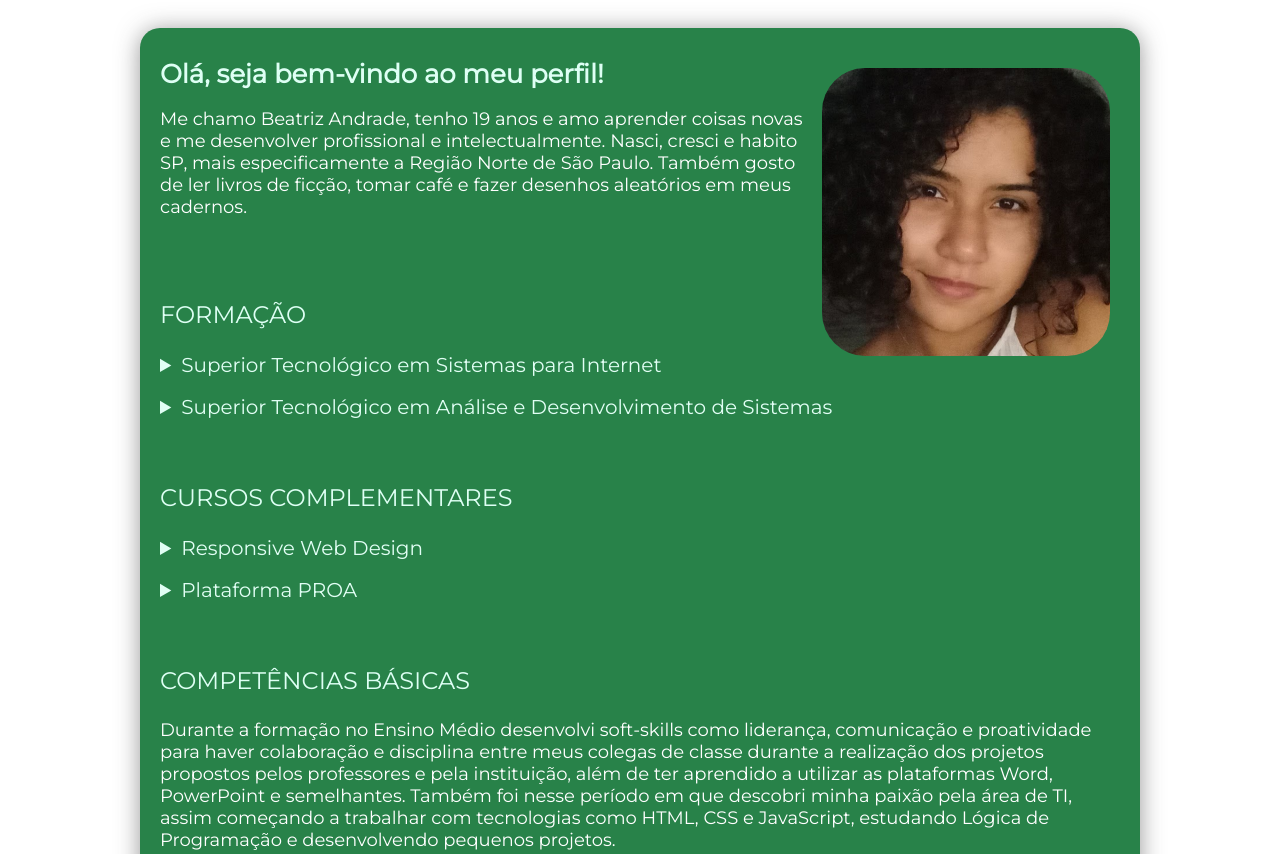
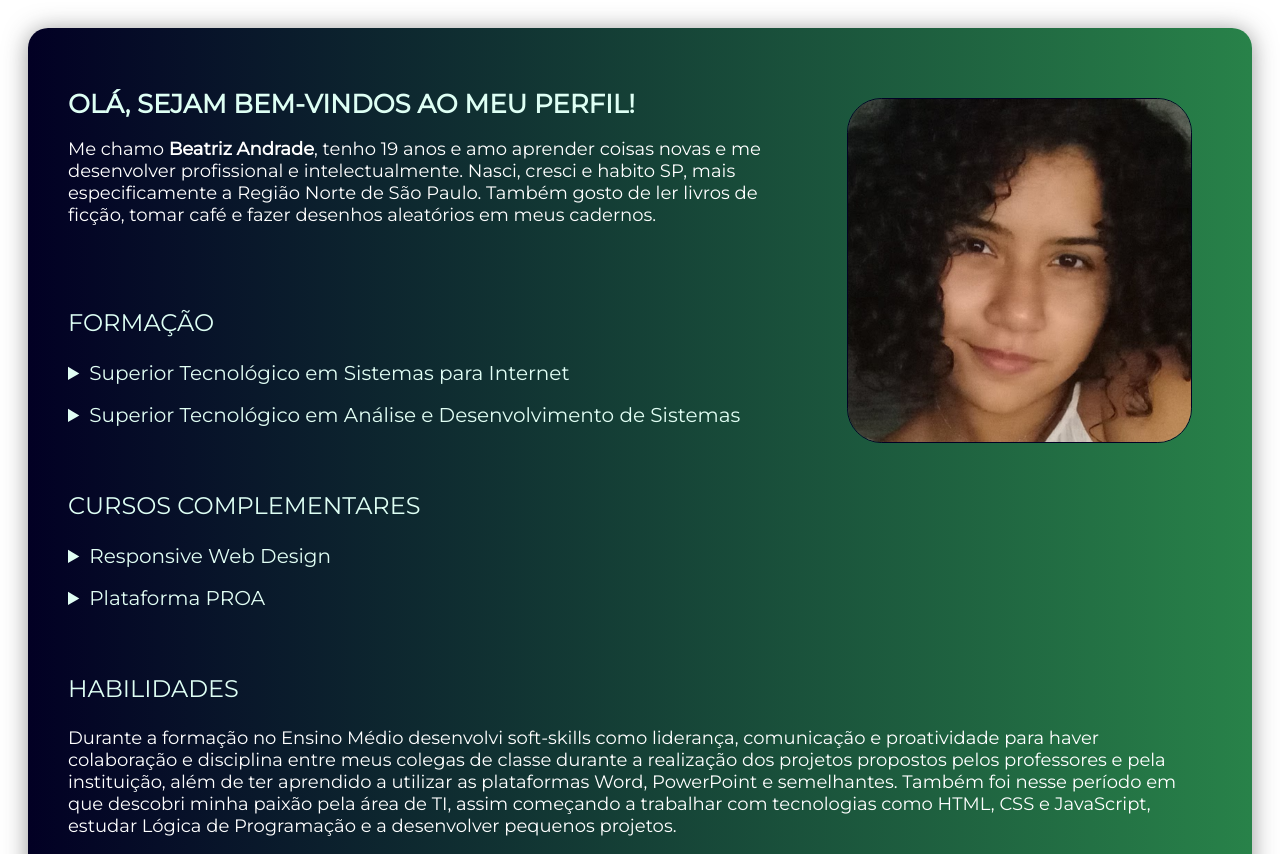
Before and after one commit to beandy-cyber/Perfil-Beatriz-Andrade-Atividade-01, a plain HTML site: page index.html in a window 1280 px wide. Shown: the top 854 px of the page. Drawn offline with Linux system fonts and the light colour scheme.

Commit message:
Finalização dos detalhes antes da entrega

```diff
--- a/css/style.css
+++ b/css/style.css
@@ -14,11 +14,13 @@
 }
 
 .card {
-  margin-top: 20px;
-  background-color: #288249;
+  margin: 20px;
+  padding: 20px;
+  background: rgb(2, 0, 36);
+  background: linear-gradient(90deg, rgba(2, 0, 36, 1) 0%, rgba(40, 130, 73, 1) 100%);
   box-shadow: 0px 2px 23px #38373785;
   border-radius: 20px;
-  width: 1000px;
+  width: 1500px;
   transform: translateY(0px);
   animation: float 5s ease-in-out infinite;
 }
@@ -26,14 +28,15 @@
 .media-card {
   height: 30%;
   width: 30%;
-  border-radius:15%;
-  margin: 10px;
+  border-radius:10%;
+  border: 0.5px solid rgb(2, 0, 36);
+  margin: 10px 20px 50px 40px;
 }
 
 .title {
   color: #defff4;
   font-size: 26px;
-  margin-top: 30px;
+  margin-top: 40px;
 }
 
 .mensagem,
@@ -58,9 +61,14 @@
   font-size: 24px;
 }
 
-
 .actions {
   padding: 20px;
   width: 40px;
   height: 40px;
 }
+
+.actions:hover {
+  padding: 20px;
+  width: 50px;
+  height: 50px;
+}
--- a/index.html
+++ b/index.html
@@ -13,9 +13,9 @@
     <div class="card">
       <div class="top-card">
           <img align="right" class="media-card" src="./img/foto.png" alt="Foto pessoal de Beatriz Andrade">
-        <span class="second-text">
-          <h1 class="title"> Olá, seja bem-vindo ao meu perfil!</h1>
-          <p class="text">Me chamo Beatriz Andrade, tenho 19 anos e amo aprender coisas novas e me desenvolver profissional e intelectualmente. Nasci, cresci e habito SP, mais especificamente a Região Norte de São Paulo. Também gosto de ler livros de ficção, tomar café e fazer desenhos aleatórios em meus cadernos.
+          <span class="second-text">
+          <h1 class="title">OLÁ, SEJAM BEM-VINDOS AO MEU PERFIL!</h1>
+          <p class="text">Me chamo <b>Beatriz Andrade</b>, tenho 19 anos e amo aprender coisas novas e me desenvolver profissional e intelectualmente. Nasci, cresci e habito SP, mais especificamente a Região Norte de São Paulo. Também gosto de ler livros de ficção, tomar café e fazer desenhos aleatórios em meus cadernos.
           </p>
         </details>
       </div>
@@ -59,8 +59,8 @@
       </div>
 
       <div class="skills">
-        <p class="secundary-title">COMPETÊNCIAS BÁSICAS </p>
-        <p class="second-text">Durante a formação no Ensino Médio desenvolvi soft-skills como liderança, comunicação e proatividade para haver colaboração e disciplina entre meus colegas de classe durante a realização dos projetos propostos pelos professores e pela instituição, além de ter aprendido a utilizar as plataformas Word, PowerPoint e semelhantes. Também foi nesse período em que descobri minha paixão pela área de TI, assim começando a trabalhar com tecnologias como HTML, CSS e JavaScript, estudando Lógica de Programação e desenvolvendo pequenos projetos.</p>
+        <p class="secundary-title">HABILIDADES</p>
+        <p class="second-text">Durante a formação no Ensino Médio desenvolvi soft-skills como liderança, comunicação e proatividade para haver colaboração e disciplina entre meus colegas de classe durante a realização dos projetos propostos pelos professores e pela instituição, além de ter aprendido a utilizar as plataformas Word, PowerPoint e semelhantes. Também foi nesse período em que descobri minha paixão pela área de TI, assim começando a trabalhar com tecnologias como HTML, CSS e JavaScript, estudar Lógica de Programação e a desenvolver pequenos projetos.</p>
       </div>
 
       <div class="bottom-card">
```
